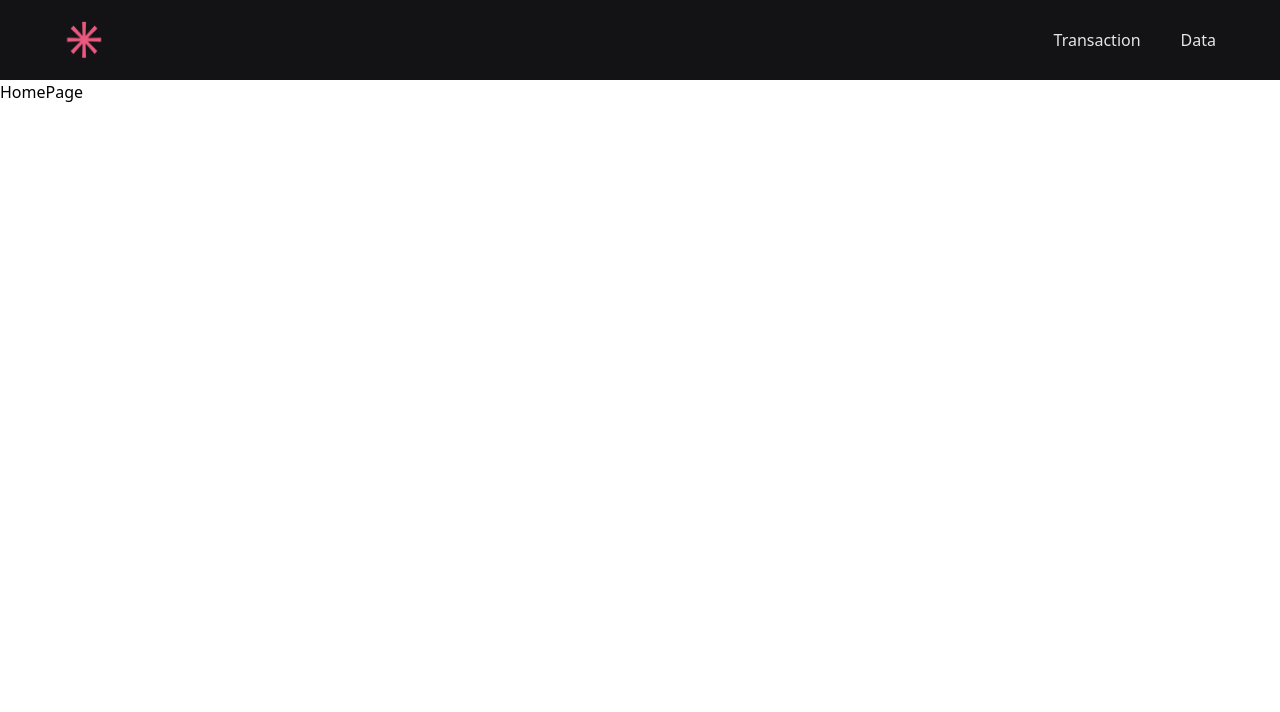
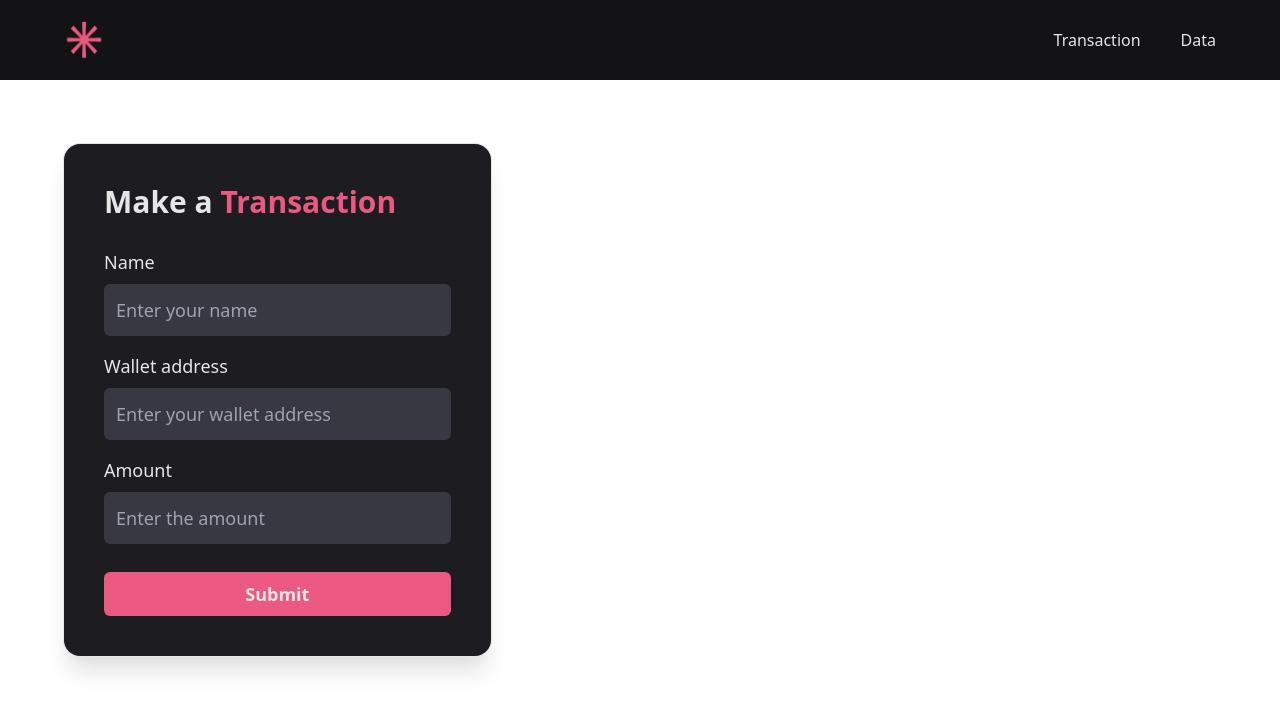
Before and after one commit to bimal-saggu/sharpe-app, a React (Vite) app: page / in a window 1280 px wide. Shown: the top 712 px of the page. Built offline with nearby package versions, Linux system fonts and the light colour scheme.

Commit message:
Build the transaction form

```diff
--- /dev/null
+++ b/src/components/TransactionForm.tsx
@@ -0,0 +1,51 @@
+const TransactionForm = () => {
+  return (
+    <div className="m-16 w-72 md:w-1/2 lg:w-1/3 bg-darkGray rounded-2xl ring-1 ring-white shadow-xl shadow-midGray">
+      <div className="p-5">
+        <form action="">
+          <h1 className="p-5 text-3xl font-semibold  text-white">
+            Make a{" "}
+            <span className="text-pink decoration-pink">Transaction</span>
+          </h1>
+          <div className="px-5 py-2">
+            <label htmlFor="" className="block text-lg text-white">
+              Name
+            </label>
+            <input
+              type="text"
+              className="mt-2 p-3 bg-gray rounded-md w-full text-lg text-white outline-none focus:ring-1 ring-midGray ring-offset-2 ring-offset-darkGray"
+              placeholder="Enter your name"
+            />
+          </div>
+          <div className="px-5 py-2">
+            <label htmlFor="" className="block text-lg text-white">
+              Wallet address
+            </label>
+            <input
+              type="text"
+              className="mt-2 p-3 bg-gray rounded-md w-full text-lg text-white outline-none focus:ring-1 ring-midGray ring-offset-2 ring-offset-darkGray"
+              placeholder="Enter your wallet address"
+            />
+          </div>
+          <div className="px-5 py-2">
+            <label htmlFor="" className="block text-lg text-white">
+              Amount
+            </label>
+            <input
+              type="text"
+              className="mt-2 p-3 bg-gray rounded-md w-full text-lg text-white outline-none focus:ring-1 ring-midGray ring-offset-2 ring-offset-darkGray"
+              placeholder="Enter the amount"
+            />
+          </div>
+          <div className="p-5">
+            <button className="bg-pink hover:bg-darkPink w-full rounded-md p-2 text-white text-lg font-semibold transition duration-500 ease-in-out">
+              Submit
+            </button>
+          </div>
+        </form>
+      </div>
+    </div>
+  );
+};
+
+export default TransactionForm;
--- a/src/pages/HomePage.tsx
+++ b/src/pages/HomePage.tsx
@@ -1,5 +1,11 @@
+import TransactionForm from "../components/TransactionForm";
+
 const HomePage = () => {
-  return <div>HomePage</div>;
+  return (
+    <div>
+      <TransactionForm />
+    </div>
+  );
 };
 
 export default HomePage;
--- a/src/pages/TransactionPage.tsx
+++ b/src/pages/TransactionPage.tsx
@@ -1,7 +1,12 @@
 import React from "react";
+import TransactionForm from "../components/TransactionForm";
 
 const TransactionPage = () => {
-  return <div>TransactionPage</div>;
+  return (
+    <div className="flex bg-black justify-center">
+      <TransactionForm />
+    </div>
+  );
 };
 
 export default TransactionPage;
--- a/tailwind.config.js
+++ b/tailwind.config.js
@@ -7,7 +7,11 @@ export default {
   theme: {
     colors: {
       black: '#131316',
+      darkGray: '#1C1C21',
+      midGray: '#e0e0e0',
+      gray: '#383842',
       pink: '#eb5980',
+      darkPink: '#DA1B4E',
       white: '#e6e6e6'
     },
     extend: {},
```
